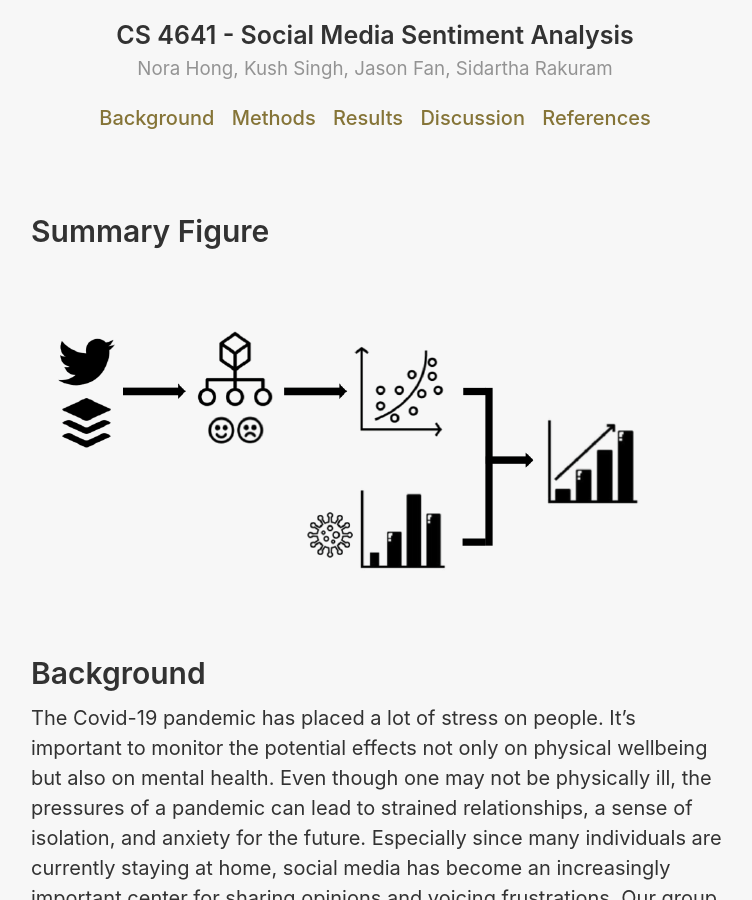
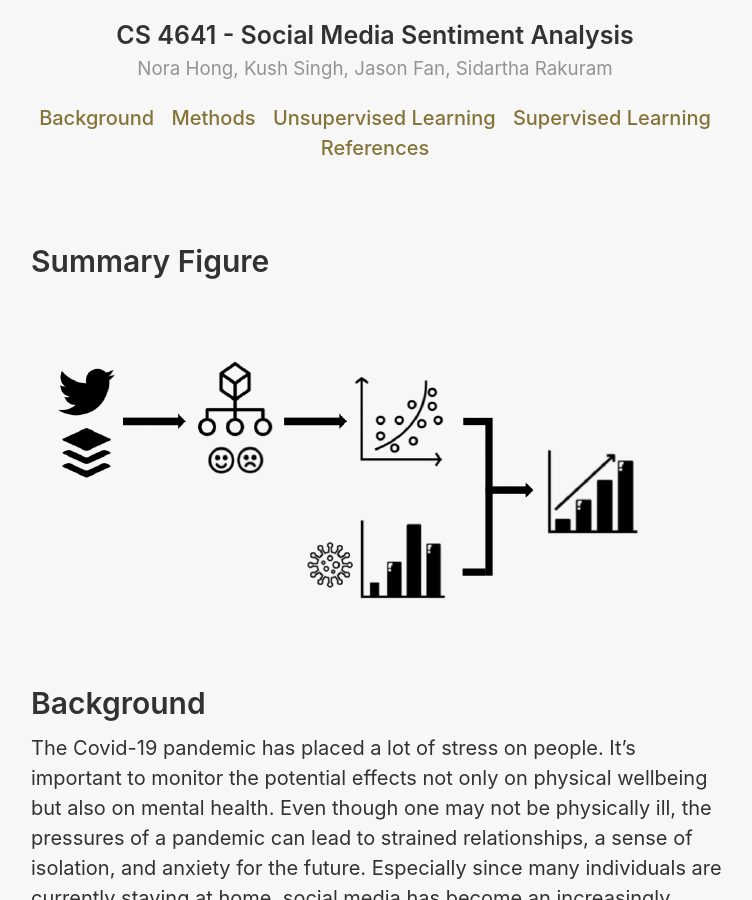
Before and after one commit to cs4641-social-media-sentiment/cs4641-social-media-sentiment.github.io, a Jekyll site: the page built from index.html, in a window 1280 px wide and 900 px high. Shown: the whole window, without its empty margins (259-1011 px from the left). Built offline with Jekyll 4.4.1, drawn with Linux system fonts in a browser that asks for light colours; the list of posts is cut into pages by our own code.

Commit message:
Change menu bar to supervised/unsupervised

```diff
--- a/_layouts/default.html
+++ b/_layouts/default.html
@@ -22,8 +22,8 @@ layout: compress
 		<ul id="navigation-list">
 		<li><a href="{{ site.baseurl }}/#background">Background</a></li>
 		<li><a href="{{ site.baseurl }}/#methods">Methods</a></li>
-		<li><a href="{{ site.baseurl }}/#results">Results</a></li>
-    <li><a href="{{ site.baseurl }}/#discussion">Discussion</a></li>
+		<li><a href="{{ site.baseurl }}/#unsupervised">Unsupervised Learning</a></li>
+    <li><a href="{{ site.baseurl }}/#supervised">Supervised Learning</a></li>
     <li><a href="{{ site.baseurl }}/#references">References</a></li>
 		</ul>
 		</div>
```
